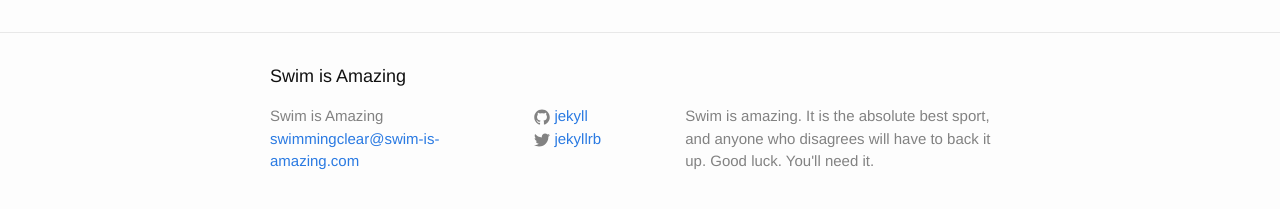
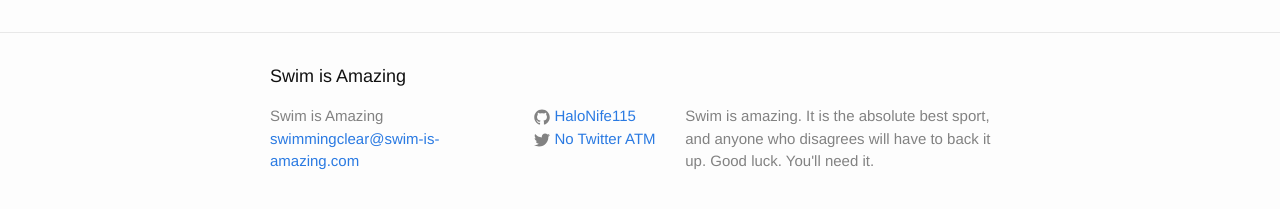
Before and after one commit to HaloNife115/HaloNife115.github.io, a Jekyll site: the page built from index.html, in a window 1280 px wide. Shown: the part 174-383 px from the top of the page. Built offline with Jekyll 4.4.1, drawn with Linux system fonts in a browser that asks for light colours.

Commit message:
Update _config.yml

```diff
--- a/_config.yml
+++ b/_config.yml
@@ -12,8 +12,8 @@ description: > # this means to ignore newlines until "baseurl:"
   Swim is amazing. It is the absolute best sport, and anyone who disagrees will have to back it up. Good luck. You'll need it.
 baseurl: "" # the subpath of your site, e.g. /blog
 url: "swim-is-amazing.com" # the base hostname & protocol for your site
-twitter_username: jekyllrb
-github_username:  jekyll
+twitter_username: No Twitter ATM
+github_username:  HaloNife115
 
 # Build settings
 markdown: kramdown
```
